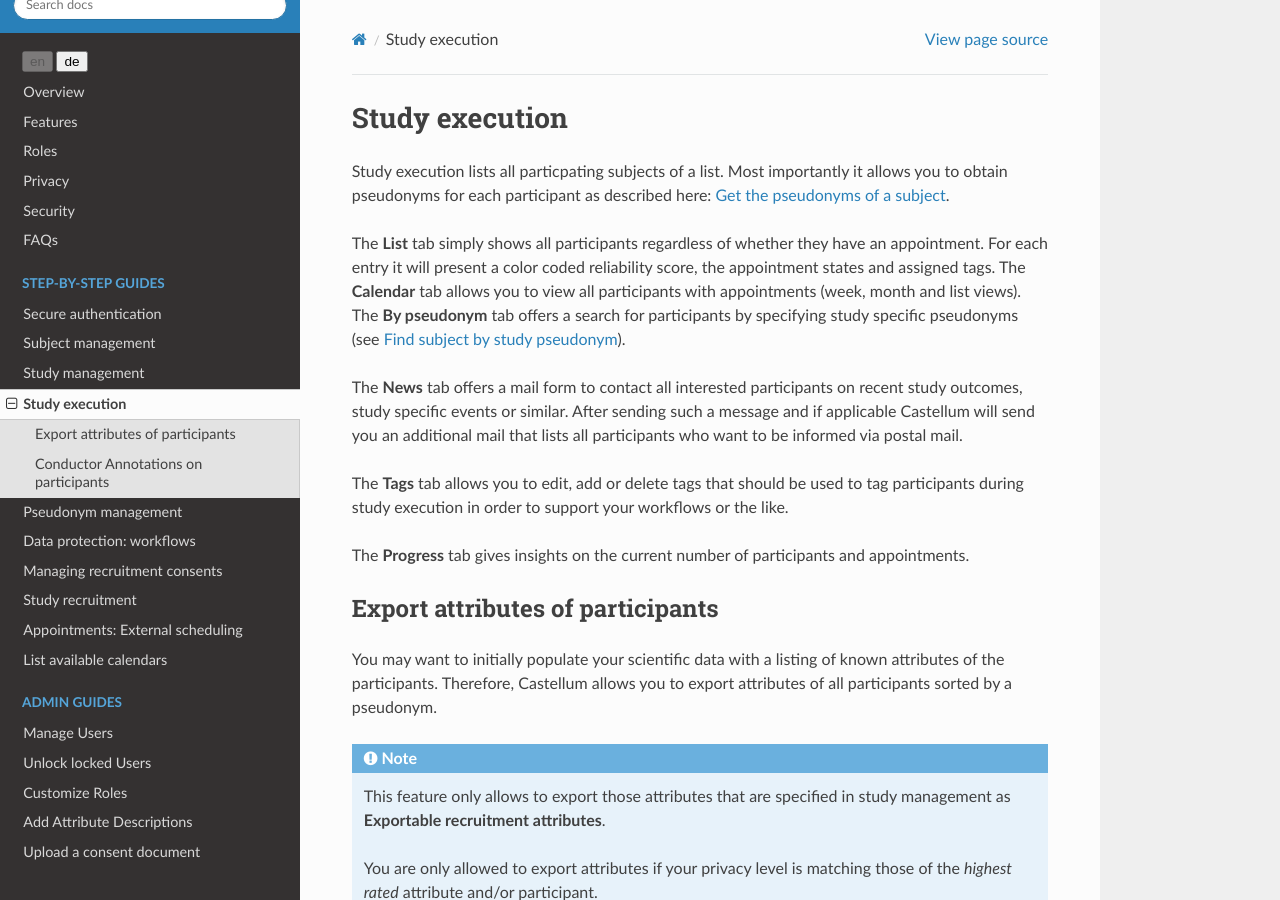
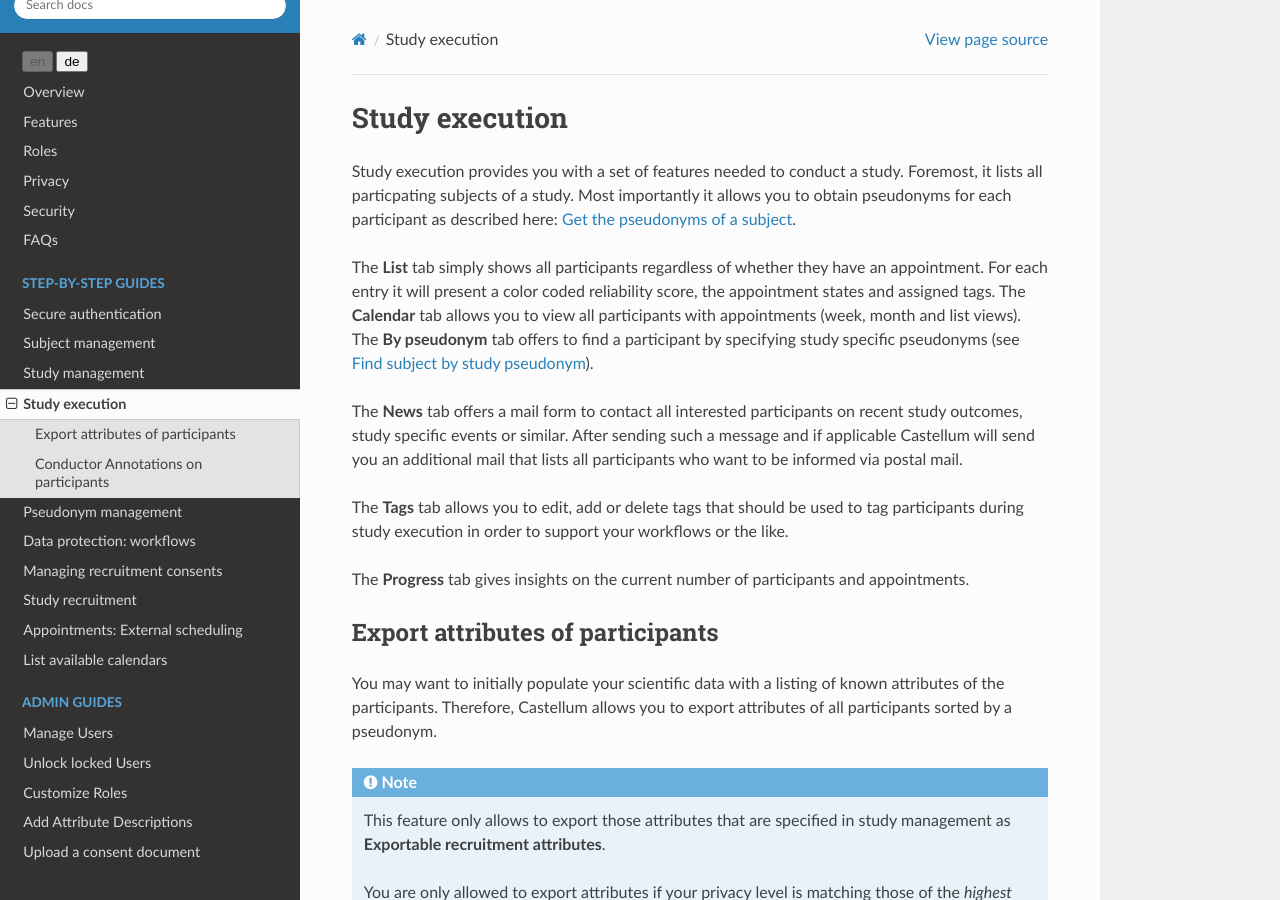
Before and after one commit to DouglasNeuroInformatics/castellum, a Sphinx documentation site: the page built from source/guides/study-execution.rst, in a window 1280 px wide and 900 px high. Built offline with Sphinx 7.4.7 and the Read the Docs theme 2.0.0, drawn with Linux system fonts in a browser that asks for light colours.

Commit message:
resolve comments

```diff
--- a/source/guides/study-execution.rst
+++ b/source/guides/study-execution.rst
@@ -4,7 +4,8 @@
 Study execution
 ===============
 
-Study execution lists all particpating subjects of a list. Most importantly it
+Study execution provides you with a set of features needed to conduct a study.
+Foremost, it lists all particpating subjects of a study. Most importantly it
 allows you to obtain pseudonyms for each participant as described here:
 :ref:`subject-get-pseudonym`.
 
@@ -12,7 +13,7 @@ The **List** tab simply shows all participants regardless of whether they have
 an appointment. For each entry it will present a color coded reliability score,
 the appointment states and assigned tags. The **Calendar** tab allows you to
 view all participants with appointments (week, month and list views). The
-**By pseudonym** tab offers a search for participants by specifying study
+**By pseudonym** tab offers to find a participant by specifying study
 specific pseudonyms (see :ref:`subject-by-pseudonym`).
 
 The **News** tab offers a mail form to contact all interested participants on
```
